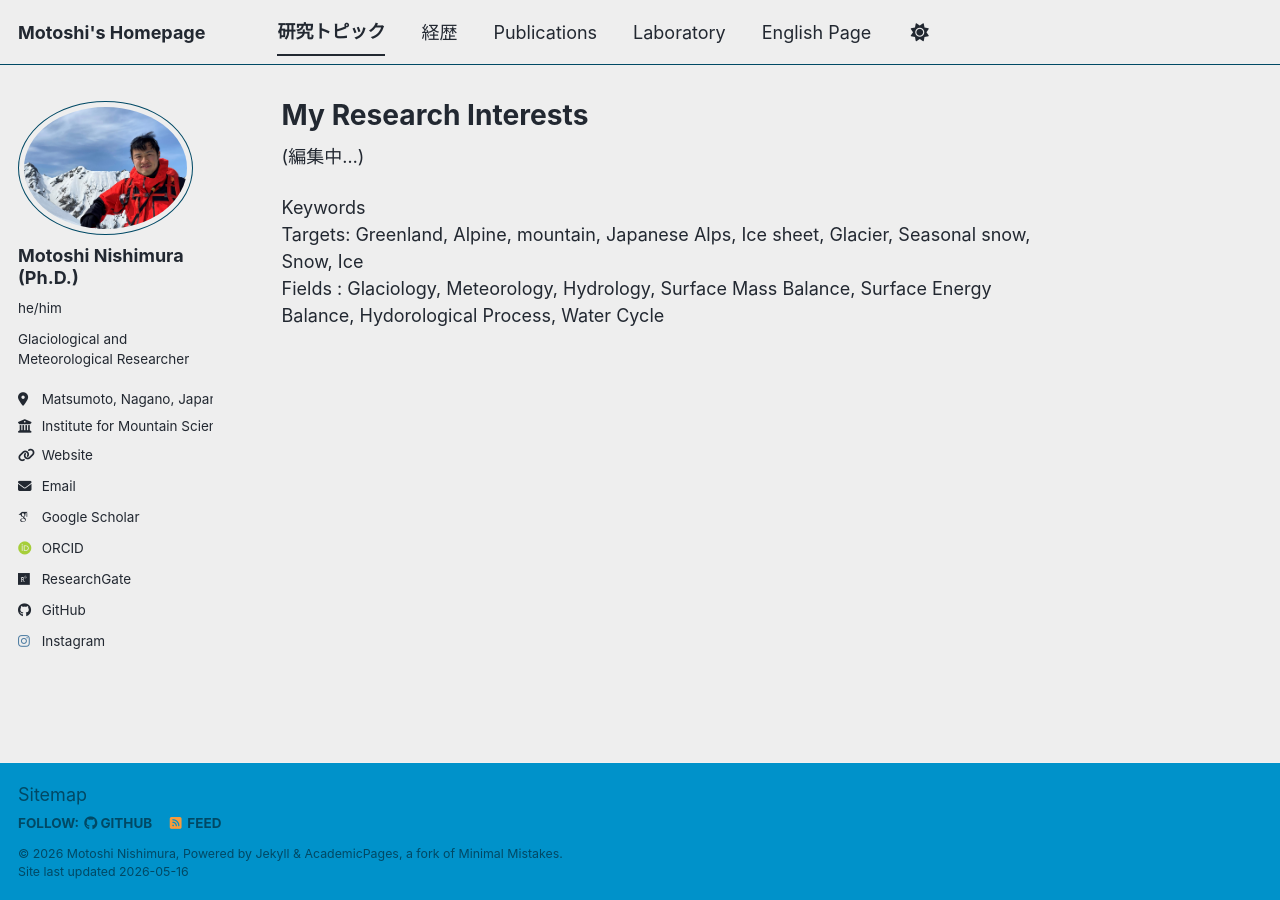
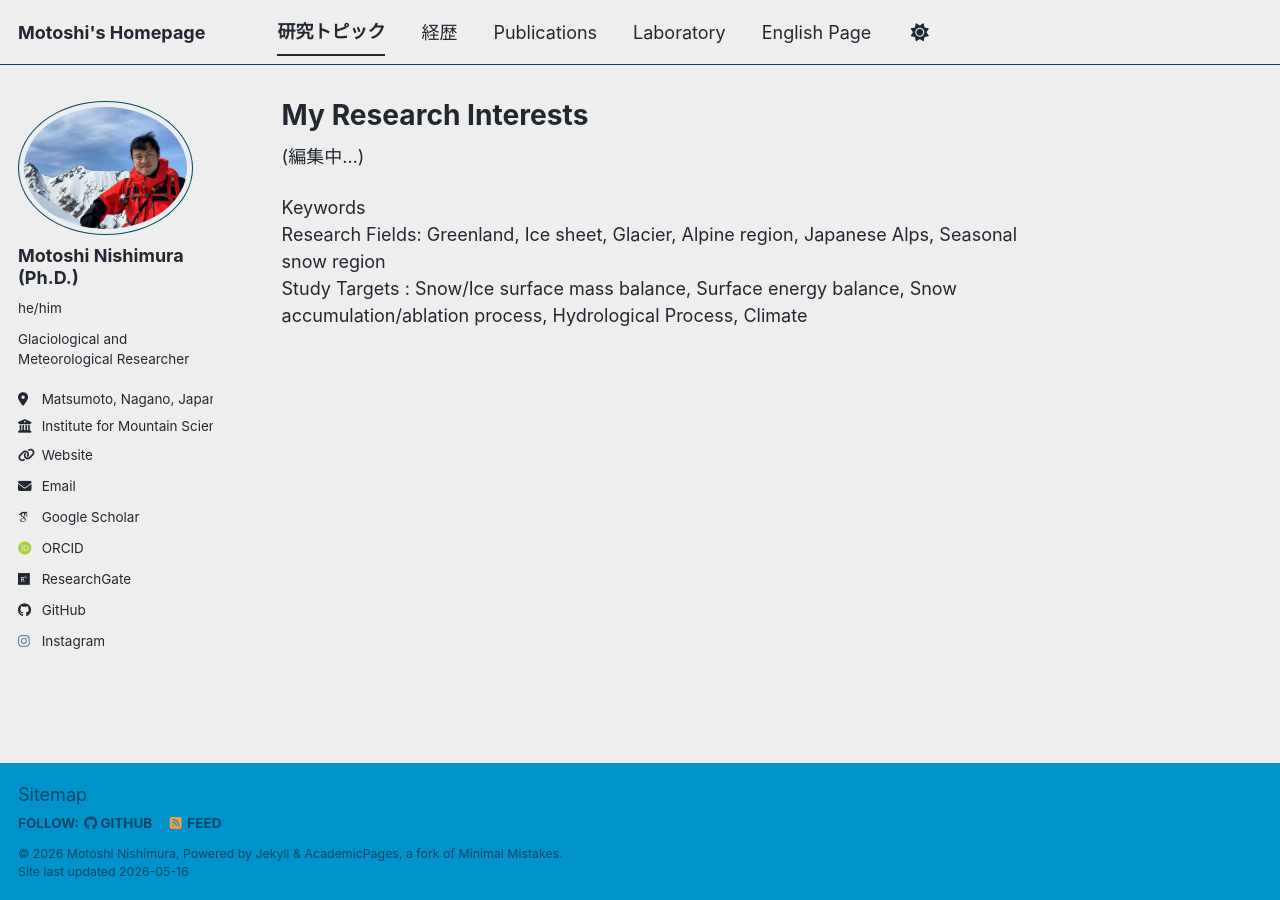
Before and after one commit to MotoshiNishimura/MotoshiNishimura.github.io, a Jekyll site: the page built from _pages/interest.md, in a window 1280 px wide. Built offline with Jekyll 4.4.1, drawn with Linux system fonts in a browser that asks for light colours; some web fonts are replaced; a script bundle is joined from its source files by our own code; library files that are not in the unit come from our copies.

Commit message:
Update interest.md

```diff
--- a/_pages/interest.md
+++ b/_pages/interest.md
@@ -7,5 +7,5 @@ author_profile: true
 (編集中...)
 
 Keywords<br>
-Targets: Greenland, Alpine, mountain, Japanese Alps, Ice sheet, Glacier, Seasonal snow, Snow, Ice<br>
-Fields : Glaciology, Meteorology, Hydrology, Surface Mass Balance, Surface Energy Balance, Hydorological Process, Water Cycle
+Research Fields: Greenland, Ice sheet, Glacier, Alpine region, Japanese Alps, Seasonal snow region<br>
+Study Targets : Snow/Ice surface mass balance, Surface energy balance, Snow accumulation/ablation process, Hydrological Process, Climate
```
